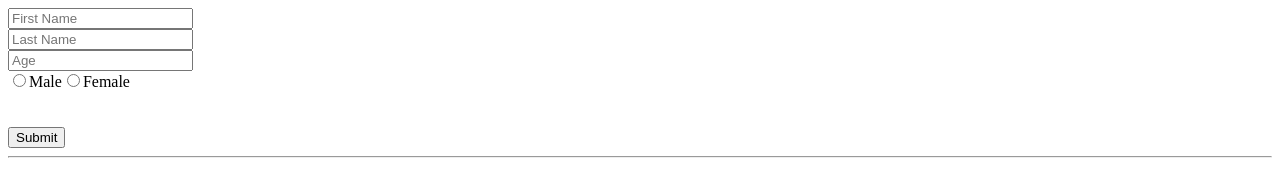
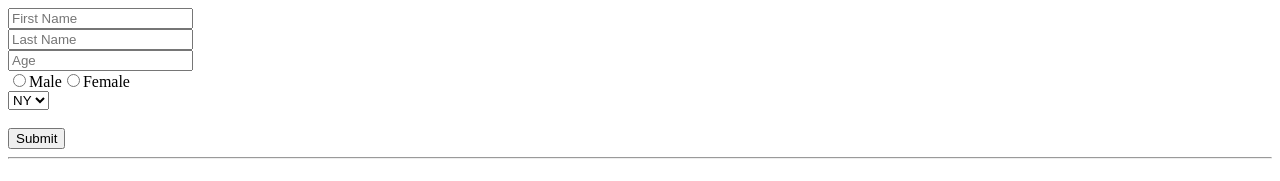
Before and after one commit to pgeliebter/react-practice, a React app: page / in a window 1280 px wide. Shown: the top 181 px of the page. Built offline with nearby package versions, Linux system fonts and the light colour scheme; the HTML template or start-up script is replaced by a standard one.

Commit message:
adds location selector

```diff
--- a/src/App.js
+++ b/src/App.js
@@ -24,7 +24,8 @@ class App extends Component {
 			lastName: '',
 			age: '',
 			gender: '',
-			dietaryRestrictions: ''
+			dietaryRestrictions: '',
+			location: ''
 		}
 		this.handleChange = this.handleChange.bind(this)
 	}
@@ -62,8 +63,15 @@ class App extends Component {
 						Female
 					</label>
 					<br />
-
-					{/* Create select box for location here */}
+					<select
+						onChange={this.handleChange}
+						value={this.state.location}
+						name="location"
+					>
+						<option value="NY">NY</option>
+						<option value="NJ">NJ</option>
+						<option value="CT">CT</option>
+					</select>
 					<br />
 
 					{/* Create check boxes for dietary restrictions here */}
@@ -76,7 +84,7 @@ class App extends Component {
 				<p>Your name: {/* First and last name here */}</p>
 				<p>Your age: {/* Age here */}</p>
 				<p>Your gender: {this.state.gender}</p>
-				<p>Your destination: {/* Destination here */}</p>
+				<p>Your destination: {this.state.location}</p>
 				<p>
 					Your dietary restrictions:
 					{/* Dietary restrictions here, comma separated */}
```
